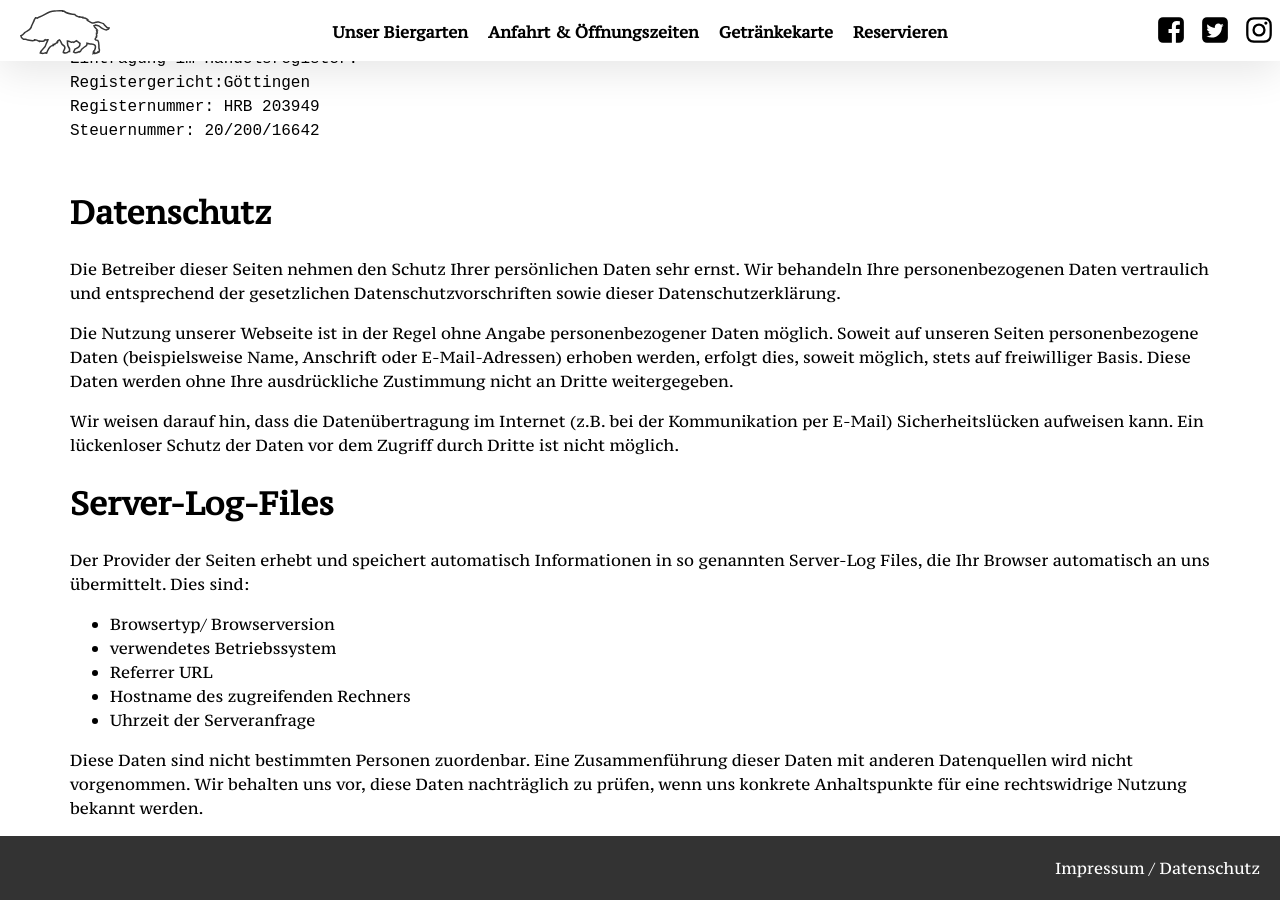
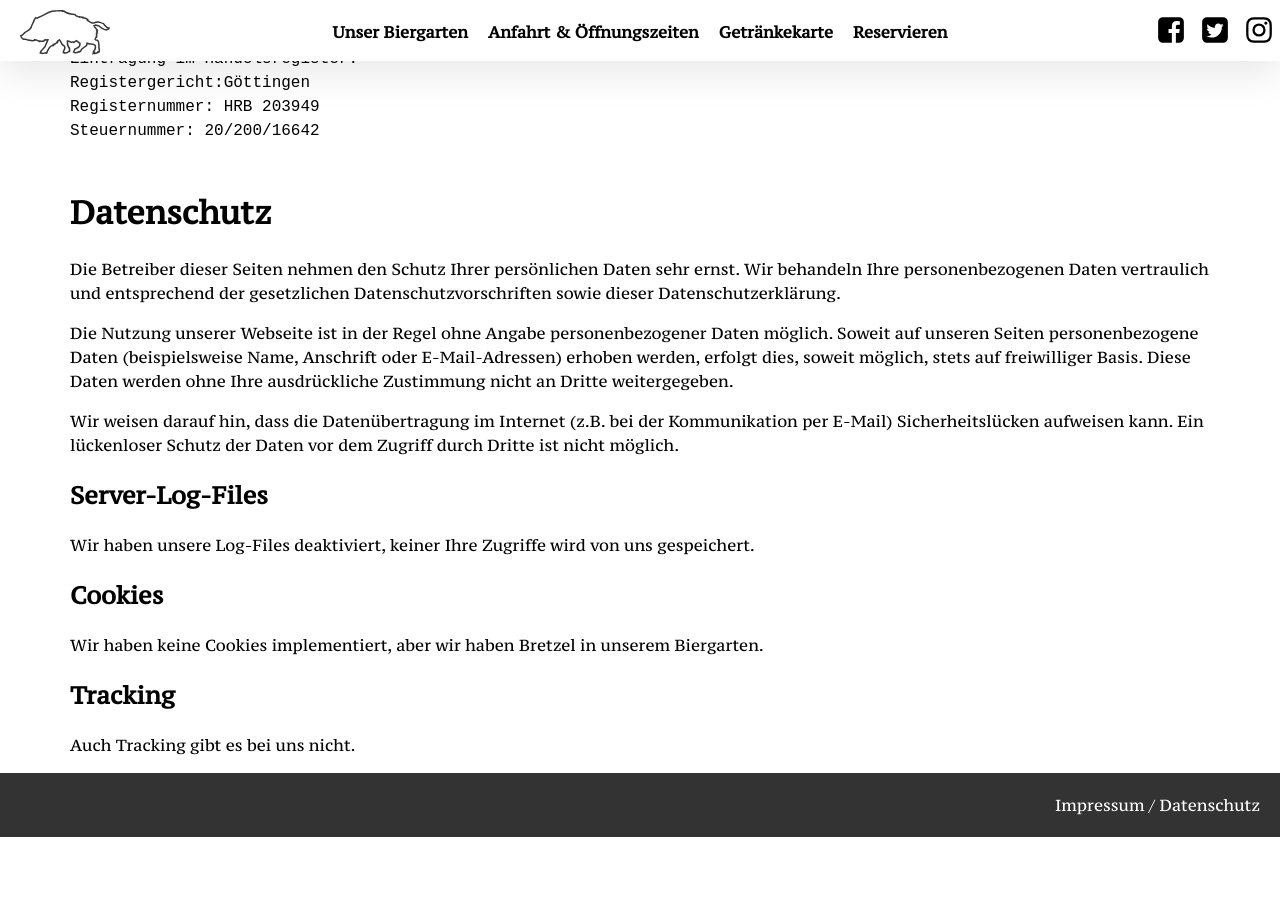
Before and after one commit to versable/kehr-website, a Jekyll site: the page built from impressum.html, in a window 1280 px wide and 900 px high, scrolled down 762 px. Built offline with Jekyll 4.4.1, drawn with Linux system fonts in a browser that asks for light colours; after the commit the page ends 1599 px from its top, so only the background shows below that.

Commit message:
Update impressum

```diff
--- a/impressum.html
+++ b/impressum.html
@@ -53,24 +53,18 @@ Steuernummer: 20/200/16642
         lückenloser Schutz der Daten vor dem Zugriff durch Dritte ist nicht
         möglich.
     </p>
-    <h1 id="server-log-files">Server-Log-Files</h1>
+    <h2 id="server-log-files">Server-Log-Files</h2>
     <p>
-        Der Provider der Seiten erhebt und speichert automatisch Informationen
-        in so genannten Server-Log Files, die Ihr Browser automatisch an uns
-        übermittelt. Dies sind:
+        Wir haben unsere Log-Files deaktiviert, keiner Ihre Zugriffe wird von
+        uns gespeichert.
     </p>
-    <ul>
-        <li>Browsertyp/ Browserversion</li>
-        <li>verwendetes Betriebssystem</li>
-        <li>Referrer URL</li>
-        <li>Hostname des zugreifenden Rechners</li>
-        <li>Uhrzeit der Serveranfrage</li>
-    </ul>
+    <h2 id="cookies">Cookies</h2>
     <p>
-        Diese Daten sind nicht bestimmten Personen zuordenbar. Eine
-        Zusammenführung dieser Daten mit anderen Datenquellen wird nicht
-        vorgenommen. Wir behalten uns vor, diese Daten nachträglich zu prüfen,
-        wenn uns konkrete Anhaltspunkte für eine rechtswidrige Nutzung bekannt
-        werden.
+        Wir haben keine Cookies implementiert, aber wir haben Bretzel in
+        unserem Biergarten.
+    </p>
+    <h2 id="tracking">Tracking</h2>
+    <p>
+        Auch Tracking gibt es bei uns nicht.
     </p>
 </div>
```
Also changed, not shown: other parts of impressum.html (+1 -1 lines).
